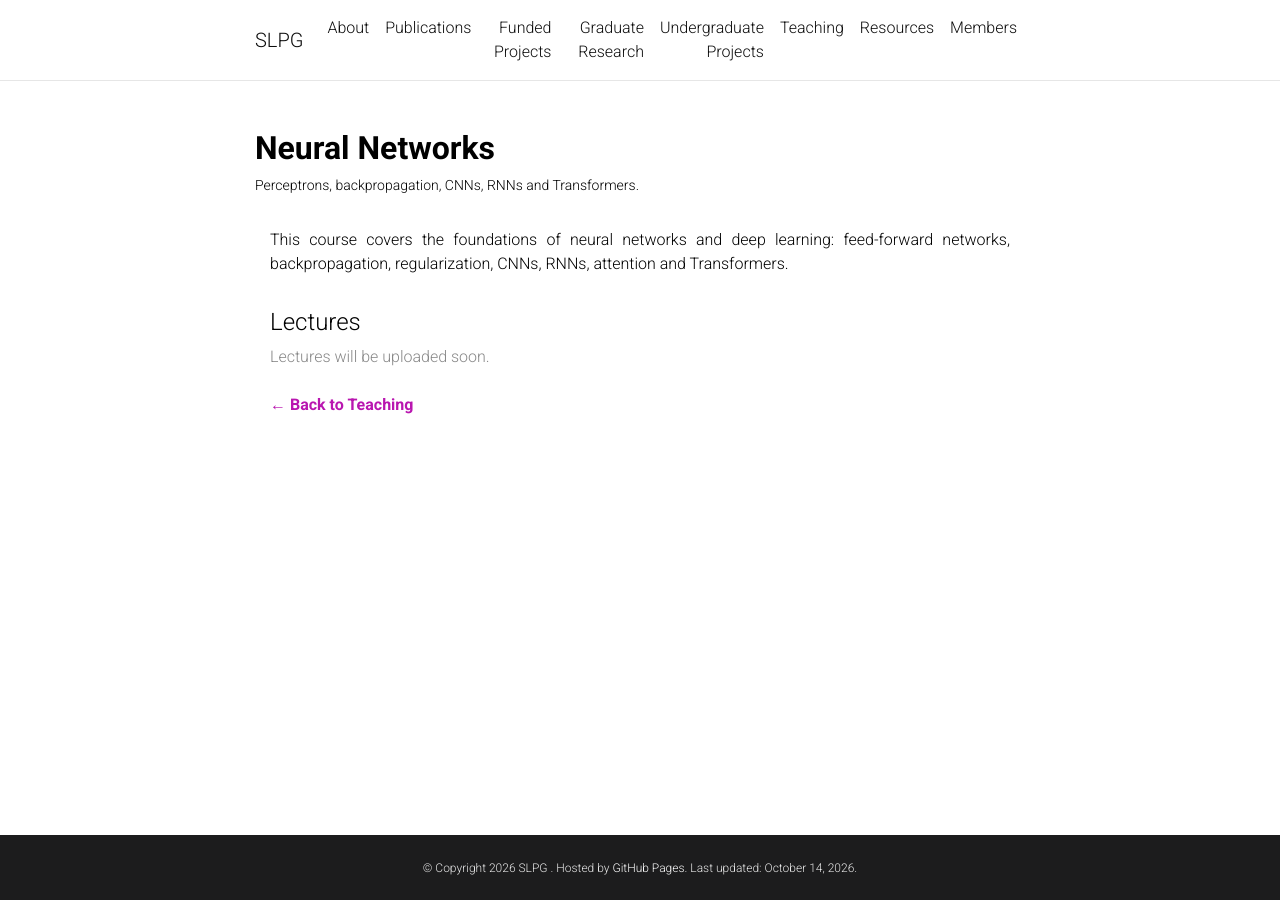
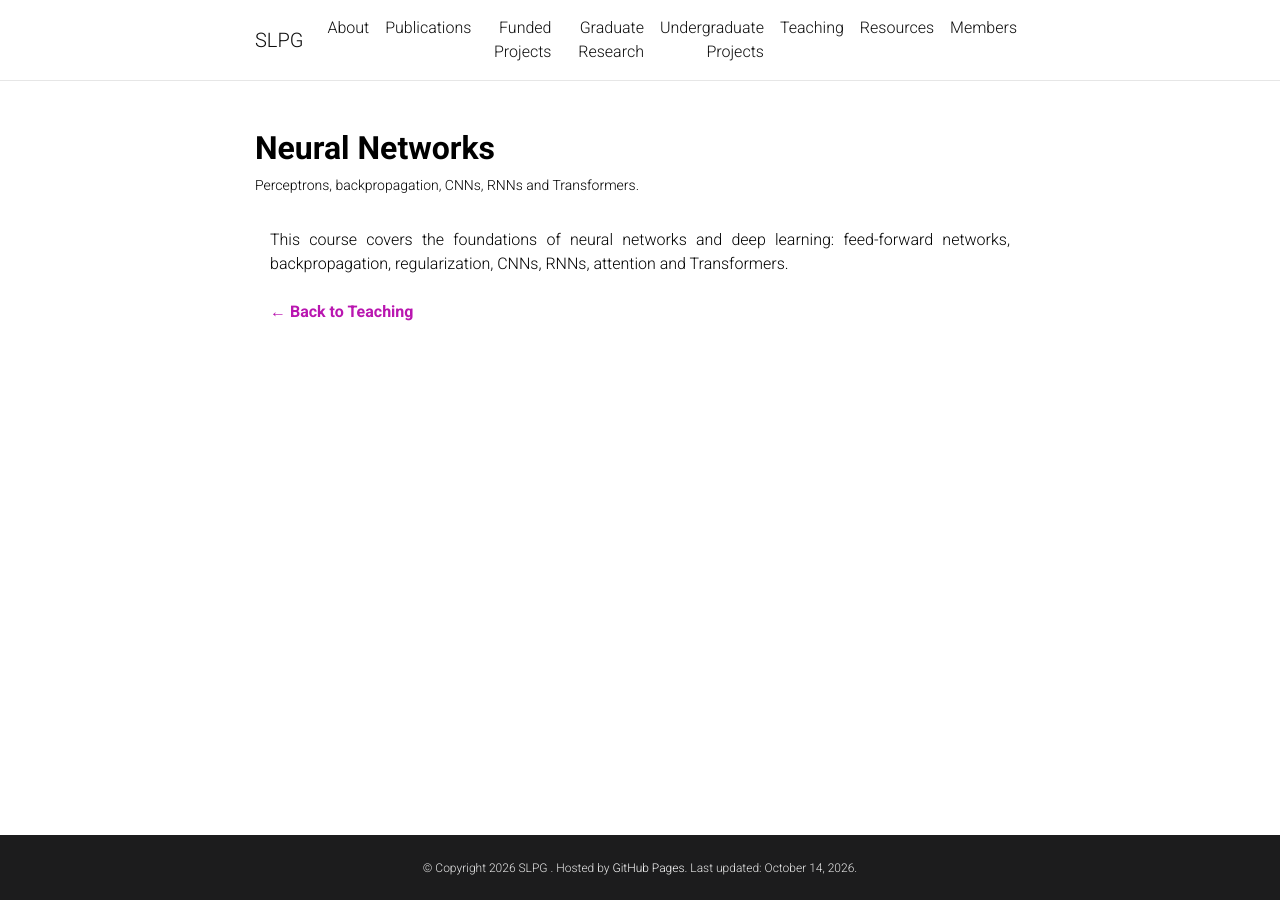
Before and after one commit to slpg-fjwu/slpg-fjwu.github.io, a Jekyll site: the page built from _courses/neural-networks.md, in a window 1280 px wide. Built offline with Jekyll 4.4.1, drawn with Linux system fonts in a browser that asks for light colours; comment, search, counter and statistics services are not loaded; a style sheet for code colours, icons or effects is not loaded.

Commit message:
course.html

```diff
--- a/_layouts/course.html
+++ b/_layouts/course.html
@@ -12,8 +12,25 @@
 
   {{ content }}
 
+  {% if page.books and page.books.size > 0 %}
+  <h4 style="margin-top:2rem;">Books</h4>
+  <div class="row" style="margin: 1rem 0;">
+    {% for b in page.books %}
+    <div class="col-12 col-md-6" style="margin-bottom: 1rem;">
+      <div style="background: var(--global-card-bg-color, #fff); border: 1px solid #e5e7eb; border-radius: 12px; padding: 1.25rem; height: 100%;">
+        <i class="fa-solid fa-book" style="font-size: 1.4rem; color: #b916b0; margin-bottom: 8px; display: block;"></i>
+        <strong style="font-size: 0.95rem;">{{ b.title }}</strong>
+        {% if b.author %}<p style="font-size: 0.85rem; color: #666; margin: 4px 0;">{{ b.author }}</p>{% endif %}
+        {% if b.file %}<a href="{{ b.file | relative_url }}" target="_blank" style="color:#b916b0;font-weight:600;font-size:0.85rem;">Download PDF &rarr;</a>{% endif %}
+        {% if b.link %}<a href="{{ b.link }}" target="_blank" style="color:#b916b0;font-weight:600;font-size:0.85rem;{% if b.file %}margin-left:12px;{% endif %}">Open link &rarr;</a>{% endif %}
+      </div>
+    </div>
+    {% endfor %}
+  </div>
+  {% endif %}
+
+  {% if page.lectures and page.lectures.size > 0 %}
   <h4 style="margin-top:2rem;">Lectures</h4>
-  {% if page.lectures and page.lectures.size > 0 %}
   <div style="overflow-x:auto;">
     <table class="table table-hover">
       <thead>
@@ -32,8 +49,6 @@
       </tbody>
     </table>
   </div>
-  {% else %}
-  <p style="color:#888;">Lectures will be uploaded soon.</p>
   {% endif %}
 
   <p style="margin-top:1.5rem;"><a href="{{ '/teaching/' | relative_url }}" style="color:#b916b0;font-weight:600;">&larr; Back to Teaching</a></p>
```
